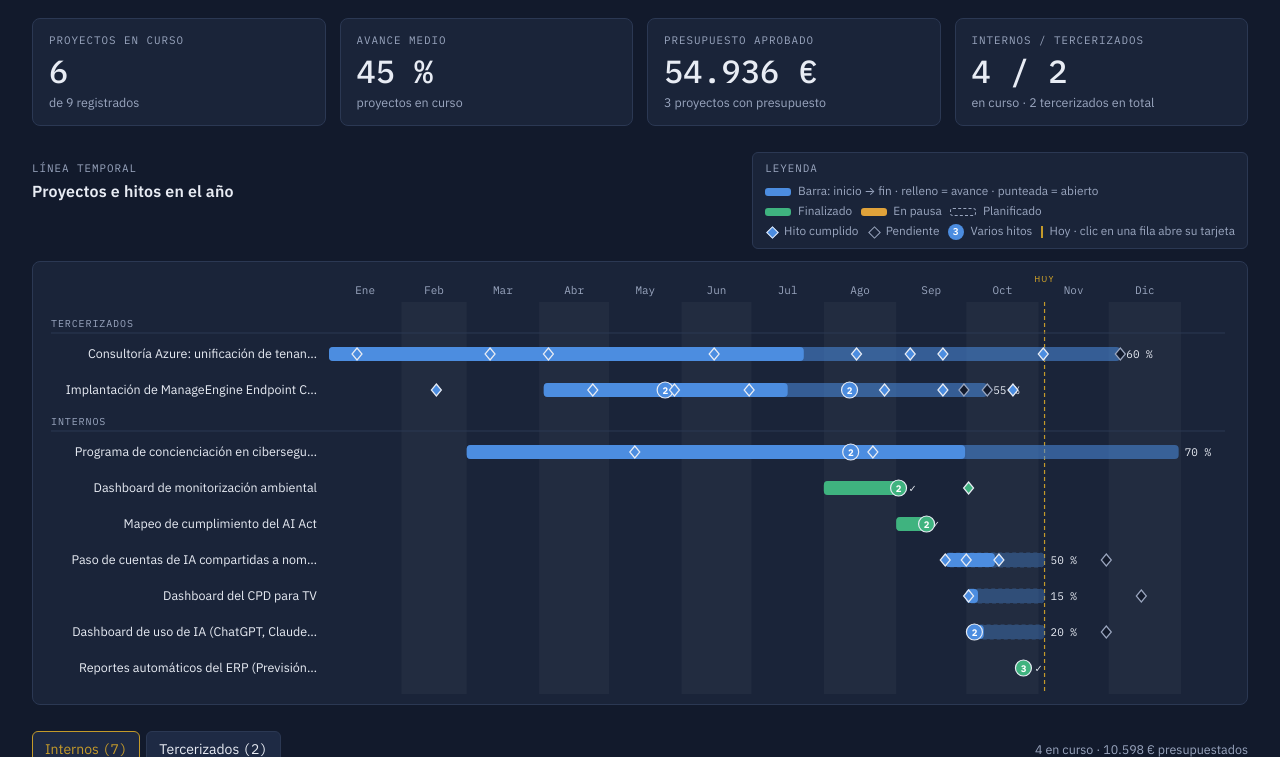
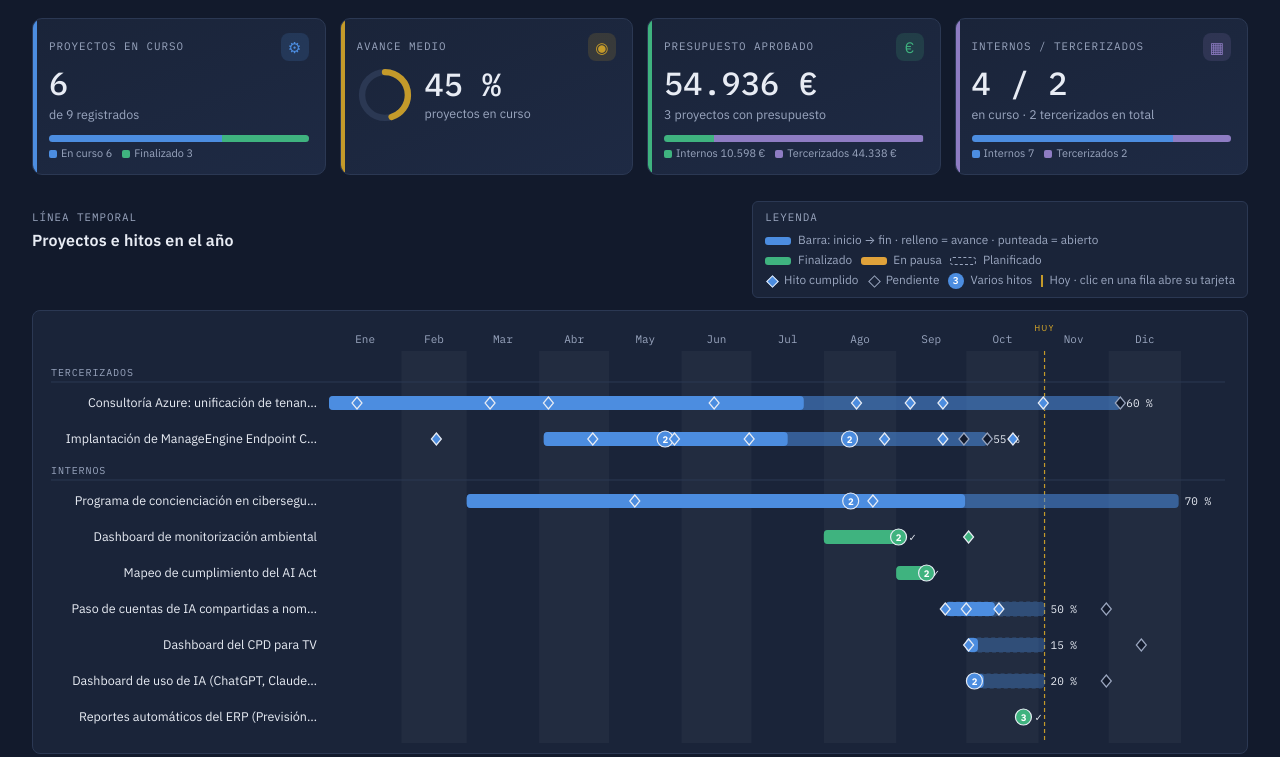
Before and after one commit to mr7security/actividadseguridad, a Flask app: page / in a window 1280 px wide. Shown: the part 145-902 px from the top of the page. Run offline with Flask 3, Linux system fonts and the light colour scheme; data comes from the database, SQL or seed files in the repository; parts of the project's set-up code (start-up, migrations or seed data) failed here and were passed over.

Commit message:
Indicadores de proyectos con icono, franja de color, anillo de avance y mini-gráficos de desglose
Co-Authored-By: Claude Fable 5.1 <noreply@anthropic.com>
Claude-Session: https://claude.ai/code/session_01L94Tpopm4kFSTtrLE6komE

```diff
--- a/templates/index.html
+++ b/templates/index.html
@@ -45,7 +45,19 @@ button.small{padding:4px 9px;font-size:.78rem}
 .role{font-family:var(--font-mono);font-size:.7rem;color:var(--muted);padding:5px 9px;border:1px dashed var(--line);border-radius:6px}
 .role.owner{color:var(--accent);border-color:var(--accent)}
 .kpis{display:grid;grid-template-columns:repeat(auto-fit,minmax(220px,1fr));gap:14px;margin-top:18px}
-.kpi{background:var(--panel);border:1px solid var(--line);border-radius:8px;padding:14px 16px;display:flex;flex-direction:column;gap:6px}
+.kpi{position:relative;overflow:hidden;background:linear-gradient(160deg,var(--panel),var(--panel2));border:1px solid var(--line);border-radius:10px;padding:14px 16px 12px;display:flex;flex-direction:column;gap:6px;transition:transform .15s,border-color .15s}
+.kpi:hover{transform:translateY(-1px);border-color:var(--accent)}
+.kpi::before{content:"";position:absolute;left:0;top:0;bottom:0;width:4px;background:var(--kc,var(--accent))}
+.kpi.k1{--kc:var(--info)}.kpi.k2{--kc:var(--accent)}.kpi.k3{--kc:var(--ok)}.kpi.k4{--kc:#8E7CC3}
+.kpi .kh{display:flex;justify-content:space-between;align-items:center}
+.kpi .ico{width:28px;height:28px;border-radius:8px;display:grid;place-items:center;font-size:.95rem;color:var(--kc,var(--accent));background:color-mix(in srgb,var(--kc,var(--accent)) 16%,transparent)}
+.ring-wrap{display:flex;gap:12px;align-items:center}.ring{width:56px;height:56px;flex:none}
+.ring-wrap>div{display:flex;flex-direction:column;gap:4px}
+.mini{margin-top:6px;display:flex;flex-direction:column;gap:4px}
+.mini .stack{display:flex;height:7px;border-radius:999px;overflow:hidden;background:var(--line)}
+.mini .stack i{display:block;height:100%}
+.mini .lg{display:flex;flex-wrap:wrap;gap:4px 10px;font-size:.68rem;color:var(--muted)}
+.mini .lg b{display:inline-block;width:8px;height:8px;border-radius:2px;margin-right:4px;vertical-align:-1px}
 .kpi .v{font-family:var(--font-mono);font-size:2rem;font-weight:500;line-height:1;font-variant-numeric:tabular-nums}
 .kpi .s{font-size:.78rem;color:var(--muted)}
 section.block{margin-top:26px}
@@ -204,10 +216,10 @@ footer{margin-top:28px;padding-top:12px;border-top:1px solid var(--line);display
 
 <div class="view on" id="view-proy">
 <div class="kpis">
-  <div class="kpi"><span class="eyebrow">Proyectos en curso</span><span class="v mono" id="k-proy">—</span><span class="s" id="k-proy-s">de los registrados</span></div>
-  <div class="kpi"><span class="eyebrow">Avance medio</span><span class="v mono" id="k-avance">—</span><span class="s">proyectos en curso</span></div>
-  <div class="kpi"><span class="eyebrow">Presupuesto aprobado</span><span class="v mono" id="k-pres">—</span><span class="s" id="k-pres-s">sin presupuesto asignado</span></div>
-  <div class="kpi"><span class="eyebrow">Internos / tercerizados</span><span class="v mono" id="k-fin">—</span><span class="s" id="k-fin-s">en curso</span></div>
+  <div class="kpi k1"><div class="kh"><span class="eyebrow">Proyectos en curso</span><span class="ico">&#9881;</span></div><span class="v mono" id="k-proy">—</span><span class="s" id="k-proy-s">de los registrados</span><div class="mini" id="k-proy-bar"></div></div>
+  <div class="kpi k2"><div class="kh"><span class="eyebrow">Avance medio</span><span class="ico">&#9673;</span></div><div class="ring-wrap"><svg class="ring" viewBox="0 0 44 44" aria-hidden="true"><circle cx="22" cy="22" r="18" fill="none" stroke="var(--line)" stroke-width="5"/><circle id="k-ring" cx="22" cy="22" r="18" fill="none" stroke="var(--accent)" stroke-width="5" stroke-linecap="round" stroke-dasharray="0 113.1" transform="rotate(-90 22 22)"/></svg><div><span class="v mono" id="k-avance">—</span><span class="s">proyectos en curso</span></div></div></div>
+  <div class="kpi k3"><div class="kh"><span class="eyebrow">Presupuesto aprobado</span><span class="ico">&#8364;</span></div><span class="v mono" id="k-pres">—</span><span class="s" id="k-pres-s">sin presupuesto asignado</span><div class="mini" id="k-pres-bar"></div></div>
+  <div class="kpi k4"><div class="kh"><span class="eyebrow">Internos / tercerizados</span><span class="ico">&#9638;</span></div><span class="v mono" id="k-fin">—</span><span class="s" id="k-fin-s">en curso</span><div class="mini" id="k-mod-bar"></div></div>
 </div>
 <section class="block">
   <div class="sec-head"><div><div class="eyebrow">Línea temporal</div><h2>Proyectos e hitos en el año</h2></div><div class="leyenda" aria-label="Leyenda">
@@ -425,12 +437,19 @@ function renderHeader(){
 function renderKPIs(){
   const enCurso=proyectos.filter(p=>p.estado==="En curso");
   $("#k-proy").textContent=enCurso.length;$("#k-proy-s").textContent=`de ${proyectos.length} registrados`;
-  $("#k-avance").textContent=enCurso.length?Math.round(enCurso.reduce((a,p)=>a+(+p.avance||0),0)/enCurso.length)+" %":"—";
+  const avg=enCurso.length?Math.round(enCurso.reduce((a,p)=>a+(+p.avance||0),0)/enCurso.length):0;
+  $("#k-avance").textContent=enCurso.length?avg+" %":"—";$("#k-ring").setAttribute("stroke-dasharray",(113.1*avg/100).toFixed(1)+" 113.1");
+  const stack=(parts,host)=>{const tot=parts.reduce((a,x)=>a+x.n,0)||1;host.innerHTML=`<div class="stack">${parts.filter(x=>x.n).map(x=>`<i style="width:${x.n/tot*100}%;background:${x.c}" title="${x.l}: ${x.t||x.n}"></i>`).join("")}</div><div class="lg">${parts.filter(x=>x.n).map(x=>`<span><b style="background:${x.c}"></b>${x.l} ${x.t||x.n}</span>`).join("")}</div>`};
+  const cnt=e=>proyectos.filter(p=>p.estado===e).length;
+  stack([{l:"En curso",n:cnt("En curso"),c:"var(--info)"},{l:"En pausa",n:cnt("En pausa"),c:"var(--warn)"},{l:"Planificado",n:cnt("Planificado"),c:"var(--muted)"},{l:"Finalizado",n:cnt("Finalizado"),c:"var(--ok)"}],$("#k-proy-bar"));
   const conPres=proyectos.filter(p=>presDe(p)!=null);
   const rate=+cfg.usd_eur||0.92;let totalEur=0,usd=0;conPres.forEach(p=>{const v=presDe(p);if((p.moneda||"EUR")==="USD"){usd+=v;totalEur+=v*rate}else totalEur+=v});
   $("#k-pres").textContent=conPres.length?eur(totalEur):"0 €";
+  const pe=m=>conPres.filter(p=>(p.modalidad==="Tercerizado")===(m==="ext")).reduce((a,p)=>a+((p.moneda||"EUR")==="USD"?presDe(p)*rate:presDe(p)),0);
+  const eI=pe("int"),eE=pe("ext");stack([{l:"Internos",n:eI,t:eur(eI),c:"var(--ok)"},{l:"Tercerizados",n:eE,t:eur(eE),c:"#8E7CC3"}],$("#k-pres-bar"));
   $("#k-pres-s").textContent=conPres.length?`${conPres.length} proyecto${conPres.length>1?"s":""} con presupuesto`:"todos con recursos propios";
   const enc=proyectos.filter(p=>p.estado==="En curso");$("#k-fin").textContent=enc.filter(p=>p.modalidad!=="Tercerizado").length+" / "+enc.filter(p=>p.modalidad==="Tercerizado").length;$("#k-fin-s").textContent=`en curso · ${proyectos.filter(p=>p.modalidad==="Tercerizado").length} tercerizados en total`;
+  stack([{l:"Internos",n:proyectos.filter(p=>p.modalidad!=="Tercerizado").length,c:"var(--info)"},{l:"Tercerizados",n:proyectos.filter(p=>p.modalidad==="Tercerizado").length,c:"#8E7CC3"}],$("#k-mod-bar"));
   const incY=incidentes.filter(i=>(i.fecha||"").startsWith(year));
   $("#k-inc").textContent=incY.length;$("#k-inc-s").textContent=`en ${year} · ${incY.filter(i=>i.estado!=="Abierto").length} resueltos`;
   const bt={};incY.forEach(i=>{bt[i.tipo||"Otro"]=(bt[i.tipo||"Otro"]||0)+1});const top=Object.entries(bt).sort((a,b)=>b[1]-a[1])[0];
```
